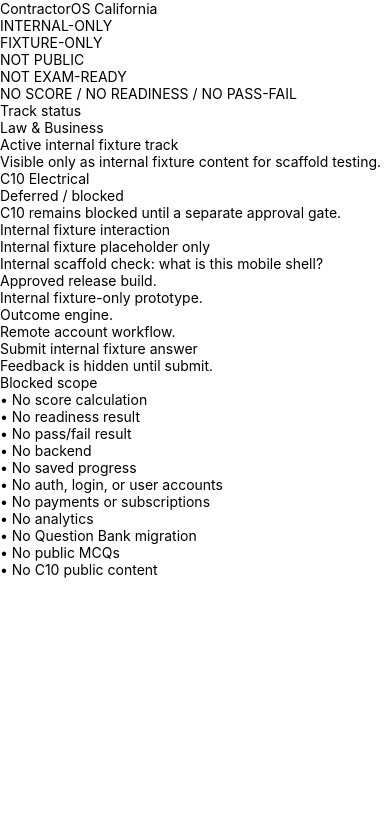
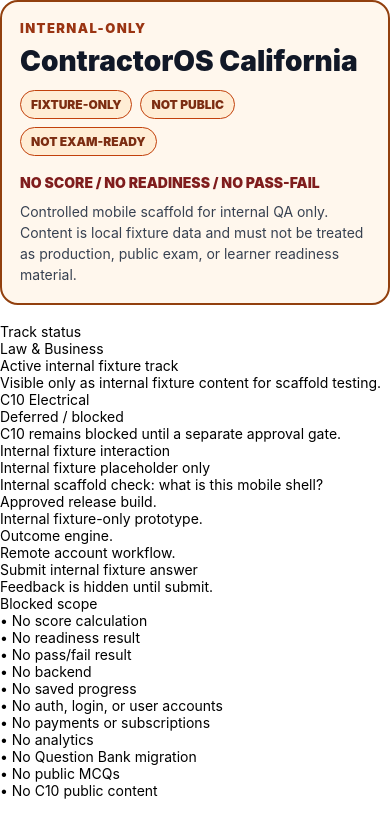
Before and after one commit to Zest-LeadGen/contractoros-california, a React Native app in the folder apps/mobile/: screen / in a window 390 px wide. Shown: the top 834 px of the page. Built offline with nearby package versions, Linux system fonts and the light colour scheme.

Commit message:
Harden Phase 4E internal banner UX

```diff
--- a/apps/mobile/src/components/InternalBanner.js
+++ b/apps/mobile/src/components/InternalBanner.js
@@ -1,14 +1,72 @@
-import { Text, View } from 'react-native';
+import { StyleSheet, Text, View } from 'react-native';
 
 export default function InternalBanner() {
   return (
-    <View>
-      <Text>ContractorOS California</Text>
-      <Text>{'INTERNAL' + '-ONLY'}</Text>
-      <Text>{'FIXTURE' + '-ONLY'}</Text>
-      <Text>{'NOT ' + 'PUBLIC'}</Text>
-      <Text>{'NOT ' + 'EXAM-READY'}</Text>
-      <Text>{'NO SCORE / NO READINESS / NO PASS' + '-FAIL'}</Text>
+    <View style={styles.container}>
+      <Text style={styles.eyebrow}>INTERNAL-ONLY</Text>
+      <Text style={styles.title}>ContractorOS California</Text>
+      <View style={styles.warningGrid}>
+        <Text style={styles.warningPill}>FIXTURE-ONLY</Text>
+        <Text style={styles.warningPill}>NOT PUBLIC</Text>
+        <Text style={styles.warningPill}>NOT EXAM-READY</Text>
+      </View>
+      <Text style={styles.noOutcome}>NO SCORE / NO READINESS / NO PASS-FAIL</Text>
+      <Text style={styles.body}>
+        Controlled mobile scaffold for internal QA only. Content is local fixture data and must not be treated as production, public exam, or learner readiness material.
+      </Text>
     </View>
   );
 }
+
+const styles = StyleSheet.create({
+  container: {
+    borderWidth: 2,
+    borderColor: '#92400e',
+    backgroundColor: '#fff7ed',
+    borderRadius: 18,
+    padding: 18,
+    marginBottom: 18
+  },
+  eyebrow: {
+    fontSize: 13,
+    fontWeight: '900',
+    letterSpacing: 1.4,
+    color: '#9a3412',
+    marginBottom: 8
+  },
+  title: {
+    fontSize: 28,
+    fontWeight: '900',
+    color: '#111827',
+    marginBottom: 12
+  },
+  warningGrid: {
+    flexDirection: 'row',
+    flexWrap: 'wrap',
+    marginBottom: 10
+  },
+  warningPill: {
+    borderWidth: 1,
+    borderColor: '#c2410c',
+    backgroundColor: '#ffedd5',
+    color: '#7c2d12',
+    fontSize: 12,
+    fontWeight: '900',
+    paddingHorizontal: 10,
+    paddingVertical: 6,
+    borderRadius: 999,
+    marginRight: 8,
+    marginBottom: 8
+  },
+  noOutcome: {
+    color: '#7f1d1d',
+    fontSize: 14,
+    fontWeight: '900',
+    marginBottom: 10
+  },
+  body: {
+    color: '#374151',
+    fontSize: 14,
+    lineHeight: 21
+  }
+});
```
